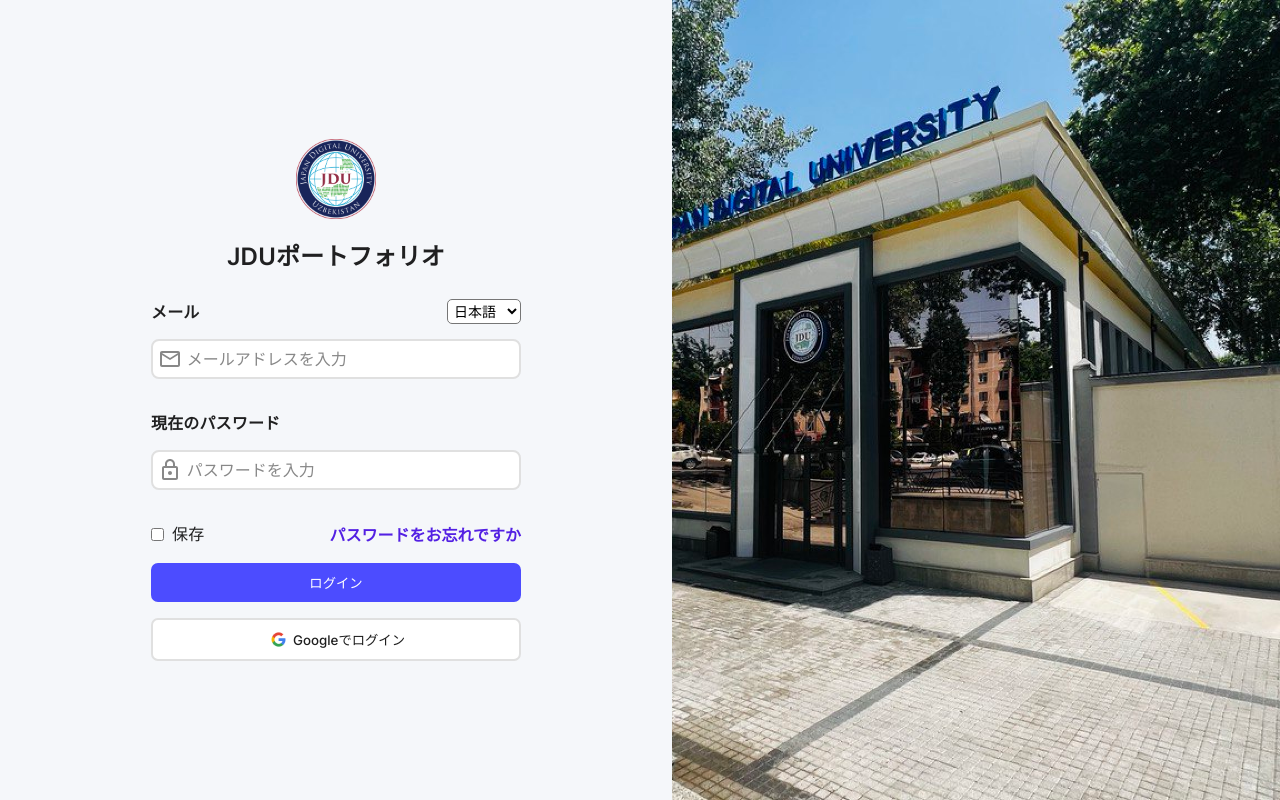
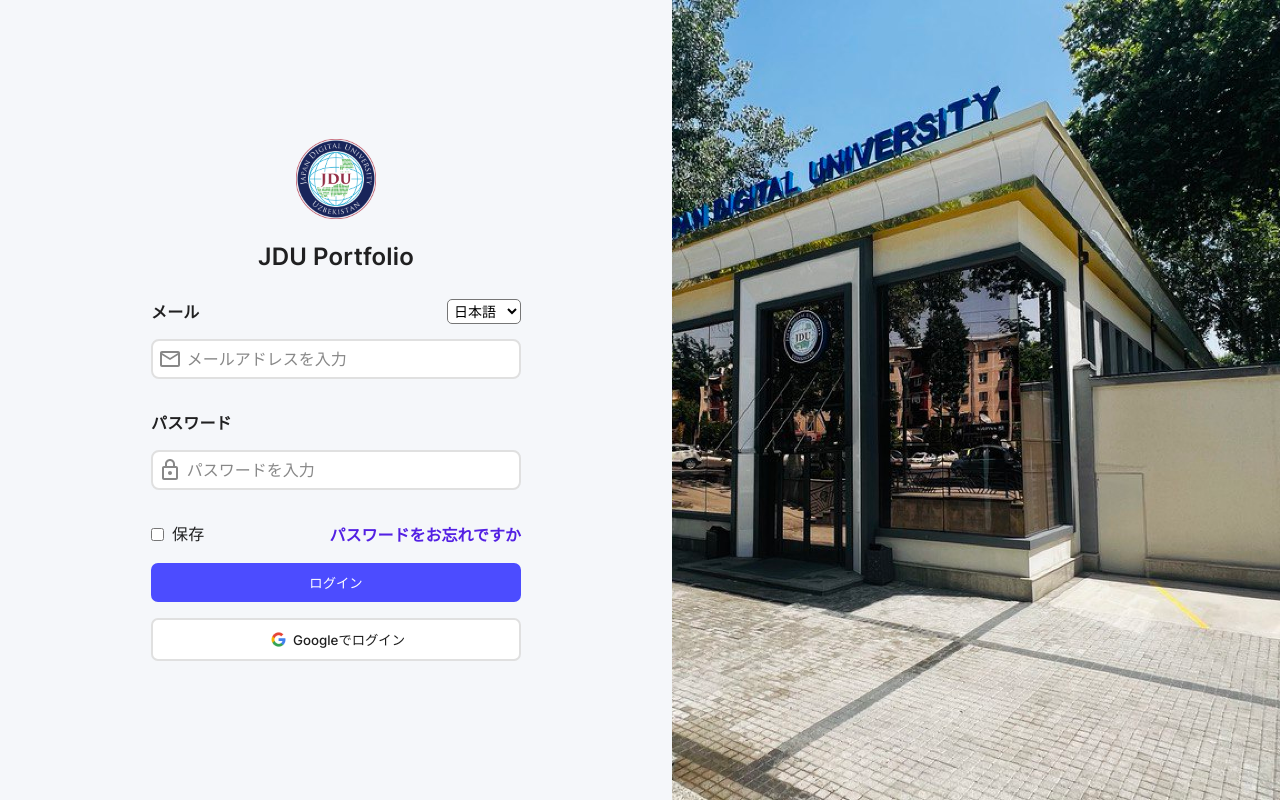
Before and after one commit to jdu211171/jduportfolio, a React (Vite) app in the folder portfolio-client/: page /login in a window 1280 px wide. Built offline with nearby package versions, Linux system fonts and the light colour scheme.

Commit message:
update translations for consistency and clarity; modify migration to check for existing enum value

```diff
--- a/portfolio-client/src/locales/translations.js
+++ b/portfolio-client/src/locales/translations.js
@@ -65,7 +65,7 @@
 		phone: 'Phone',
 		email: 'Email',
 		change_password: 'Change Password',
-		current_password: 'Current Password',
+		current_password: 'Password',
 		new_password: 'New Password',
 		confirm_password: 'Confirm Password',
 		toggle_password_visibility: 'Toggle Password Visibility',
@@ -159,7 +159,7 @@
 		ok: 'OK',
 		delete: 'Delete',
 		loading: 'Loading...',
-		welcome: 'Welcome to JDU Portfolio',
+		welcome: 'JDU Portfolio',
 		forgotPassword: 'Forgot Password',
 		resetPassword2:
 			'Enter your email address to receive password reset instructions',
@@ -272,7 +272,7 @@
 		visible_status: '公開状況',
 		action: 'アクション',
 		change_password: 'パスワードの変更',
-		current_password: '現在のパスワード',
+		current_password: 'パスワード',
 		new_password: '新しいパスワード',
 		confirm_password: 'パスワードを認証する',
 		toggle_password_visibility: 'パスワードの表示切り替え',
@@ -369,7 +369,7 @@
 		new: '新着',
 		ok: 'OK',
 		delete: '削除',
-		welcome: 'JDUポートフォリオ',
+		welcome: 'JDU Portfolio',
 		forgotPassword: 'パスワードをお忘れですか',
 		resetPassword2:
 			'パスワードリセット手順を受け取るメールアドレスを入力してください',
@@ -475,7 +475,7 @@
 		phone: 'Telefon',
 		email: 'Elektron pochta',
 		change_password: "Parolni o'zgartirish",
-		current_password: 'Joriy parol',
+		current_password: 'Parol',
 		new_password: 'Yangi parol',
 		confirm_password: 'Parolni tasdiqlash',
 		toggle_password_visibility: "Parolni ko'rishni yoqish/o'chirish",
@@ -572,7 +572,7 @@
 		draft: 'Qoralama',
 		published: 'Ochiq',
 		private: 'Maxfiy',
-		welcome: 'JDU Portfolioga xush kelibsiz',
+		welcome: 'JDU Portfolio',
 		forgotPassword: 'Parolni unutdingizmi',
 		resetPassword2:
 			"Parolni tiklash yo'riqnomasini olish uchun elektron pochta manzilingizni kiriting",
```
Also changed, not shown: 2 other files (tests, documents, lock files or other folders).
